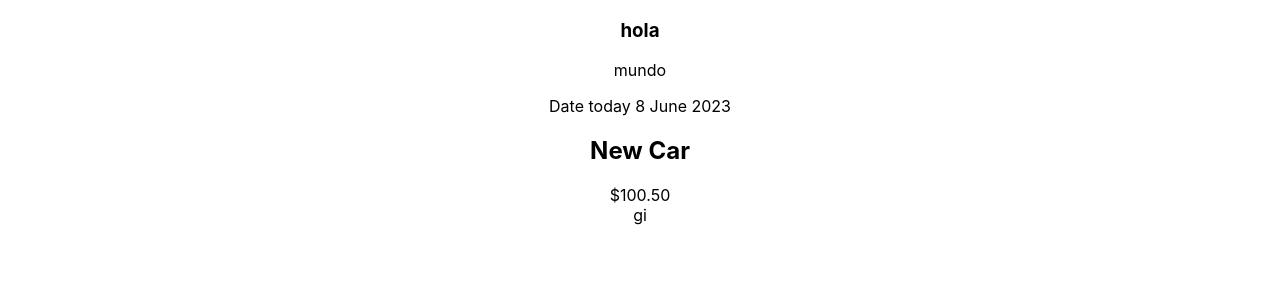
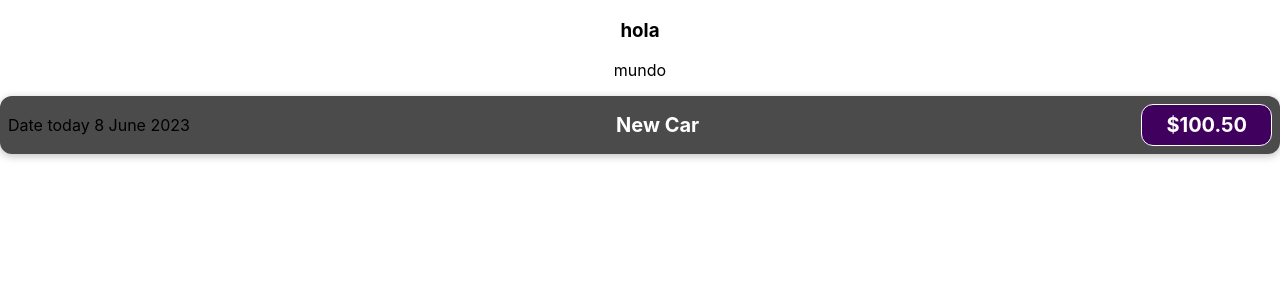
Before and after one commit to delissgt/course-react-guide, a React (Create React App) app: page / in a window 1280 px wide. Shown: the top 300 px of the page. Built offline with nearby package versions, Linux system fonts and the light colour scheme.

Commit message:
Styling a Component

```diff
--- a/src/App.js
+++ b/src/App.js
@@ -7,7 +7,7 @@
     <div className="App">
       <h3>hola</h3>
       <p>mundo</p>
-      <ExpenseItem/>gi
+      <ExpenseItem/>
     </div>
   );
 }
--- /dev/null
+++ b/src/components/ExpenseItem.css
@@ -0,0 +1,56 @@
+.expense-item {
+    display: flex;
+    justify-content: space-between;
+    align-items: center;
+    box-shadow: 0 2px 8px rgba(0, 0, 0, 0.25);
+    padding: 0.5rem;
+    margin: 1rem 0;
+    border-radius: 12px;
+    background-color: #4b4b4b;
+}
+
+.expense-item__description {
+    display: flex;
+    flex-direction: column;
+    gap: 1rem;
+    align-items: flex-end;
+    flex-flow: column-reverse;
+    justify-content: flex-start;
+    flex: 1;
+}
+
+.expense-item h2 {
+    color: #3a3a3a;
+    font-size: 1rem;
+    flex: 1;
+    margin: 0 1rem;
+    color: white;
+}
+
+.expense-item__price {
+    font-size: 1rem;
+    font-weight: bold;
+    color: white;
+    background-color: #40005d;
+    border: 1px solid white;
+    padding: 0.5rem;
+    border-radius: 12px;
+}
+
+@media (min-width: 580px) {
+    .expense-item__description {
+        flex-direction: row;
+        align-items: center;
+        justify-content: flex-start;
+        flex: 1;
+    }
+
+    .expense-item__description h2 {
+        font-size: 1.25rem;
+    }
+
+    .expense-item__price {
+        font-size: 1.25rem;
+        padding: 0.5rem 1.5rem;
+    }
+}
--- a/src/components/ExpenseItem.js
+++ b/src/components/ExpenseItem.js
@@ -1,11 +1,12 @@
+import './ExpenseItem.css'
 
 function ExpenseItem() {
   return (
-      <div>
+      <div className="expense-item">
         <div>Date today 8 June 2023</div>
-        <div>
+        <div className="expense-item__description">
           <h2>New Car</h2>
-          <div>$100.50</div>
+          <div className="expense-item__price">$100.50</div>
         </div>
       </div>
   );
```
